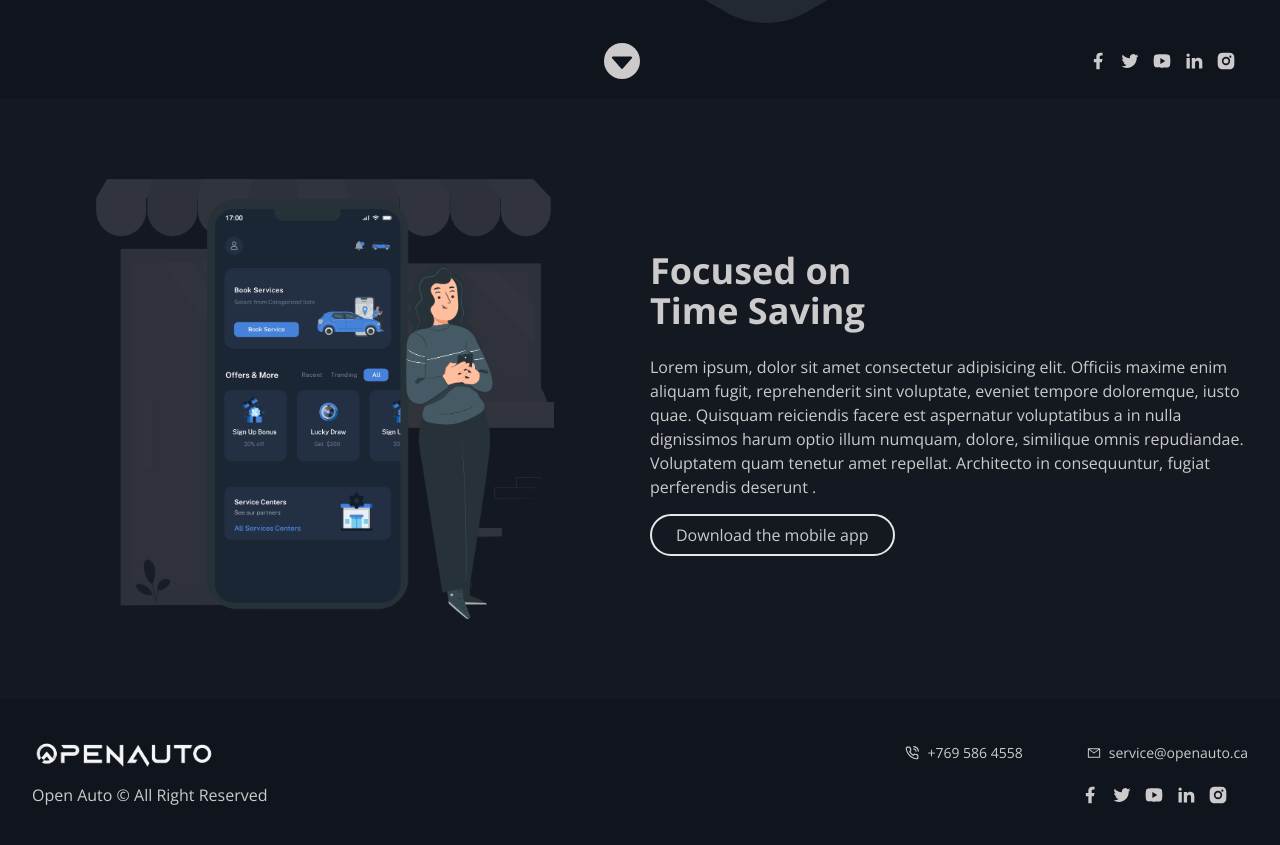
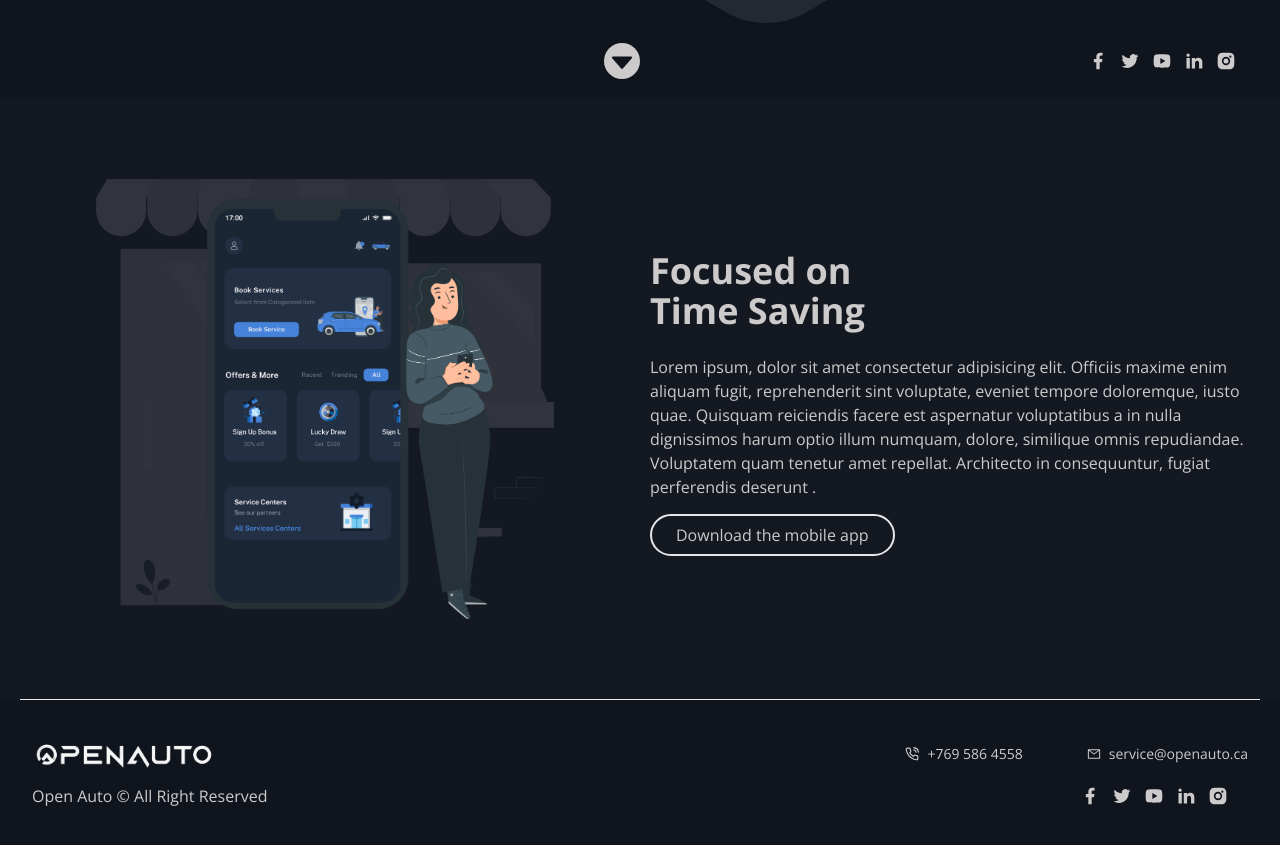
Before and after one commit to EmtiazHossainE2/open-auto, a React (Create React App) app: page / in a window 1280 px wide. Shown: the part 655-1500 px from the top of the page. Built offline with nearby package versions, Linux system fonts and the light colour scheme.

Commit message:
fixed common issue

```diff
--- a/src/Pages/Home/Feature/Feature.jsx
+++ b/src/Pages/Home/Feature/Feature.jsx
@@ -3,8 +3,8 @@ import pickuService from '../../../Assets/picku service.png'
 
 const Feature = () => {
   return (
-    <div className='container mx-auto px-5 py-20 bg-[#141821]'>
-      <div className="flex flex-col-reverse lg:flex-row items-center gap-x-5 gap-y-12">
+    <div className='container mx-auto px-5  bg-[#141821]'>
+      <div className="flex flex-col-reverse lg:flex-row items-center py-20 gap-x-5 gap-y-12">
         <div className='lg:w-1/2 flex justify-center items-center'>
           <img className='w-[75%]' src={pickuService} alt="Picku_Service" />
         </div>
@@ -14,6 +14,7 @@ const Feature = () => {
           <a className='border-2 rounded-3xl px-6 py-2 ' href='https://play.google.com/store' target="_blank" rel="noopener noreferrer"> Download the mobile app </a>
         </div>
       </div>
+      <hr/>
     </div>
   );
 };
```
